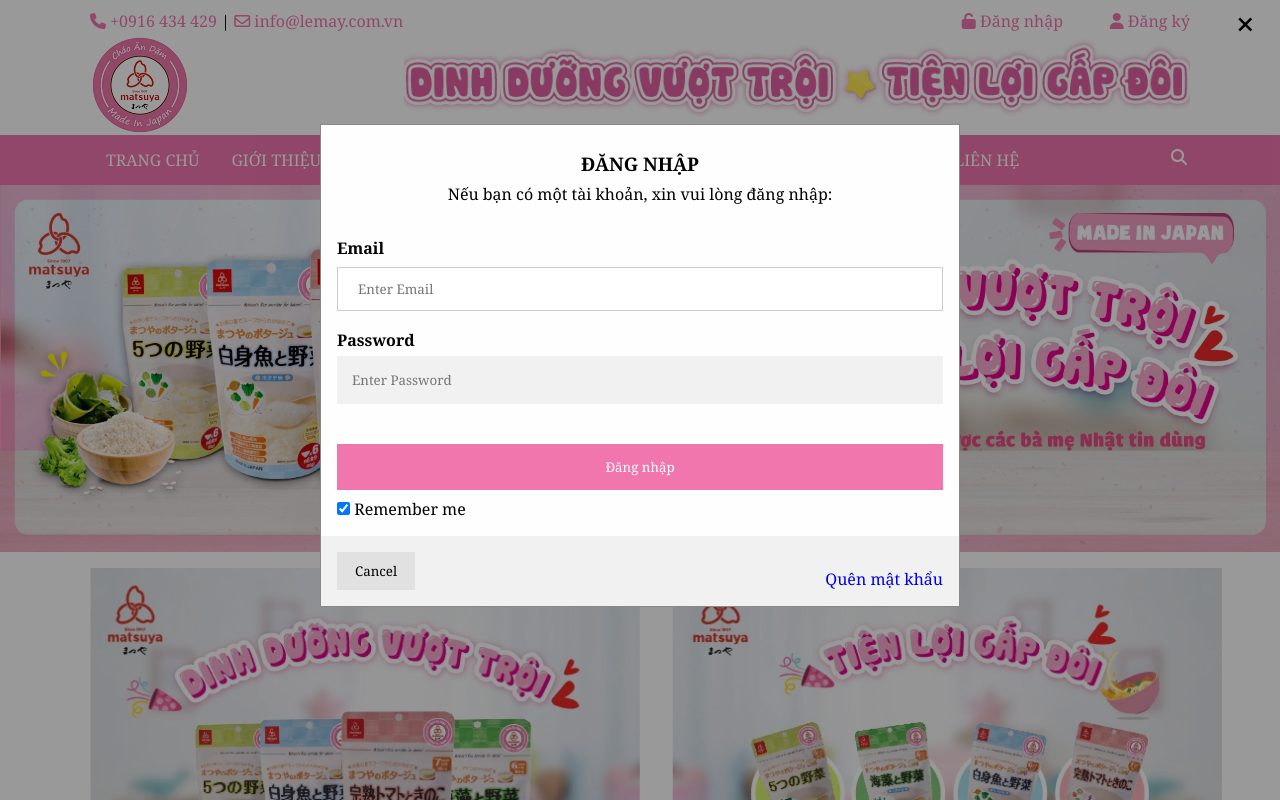
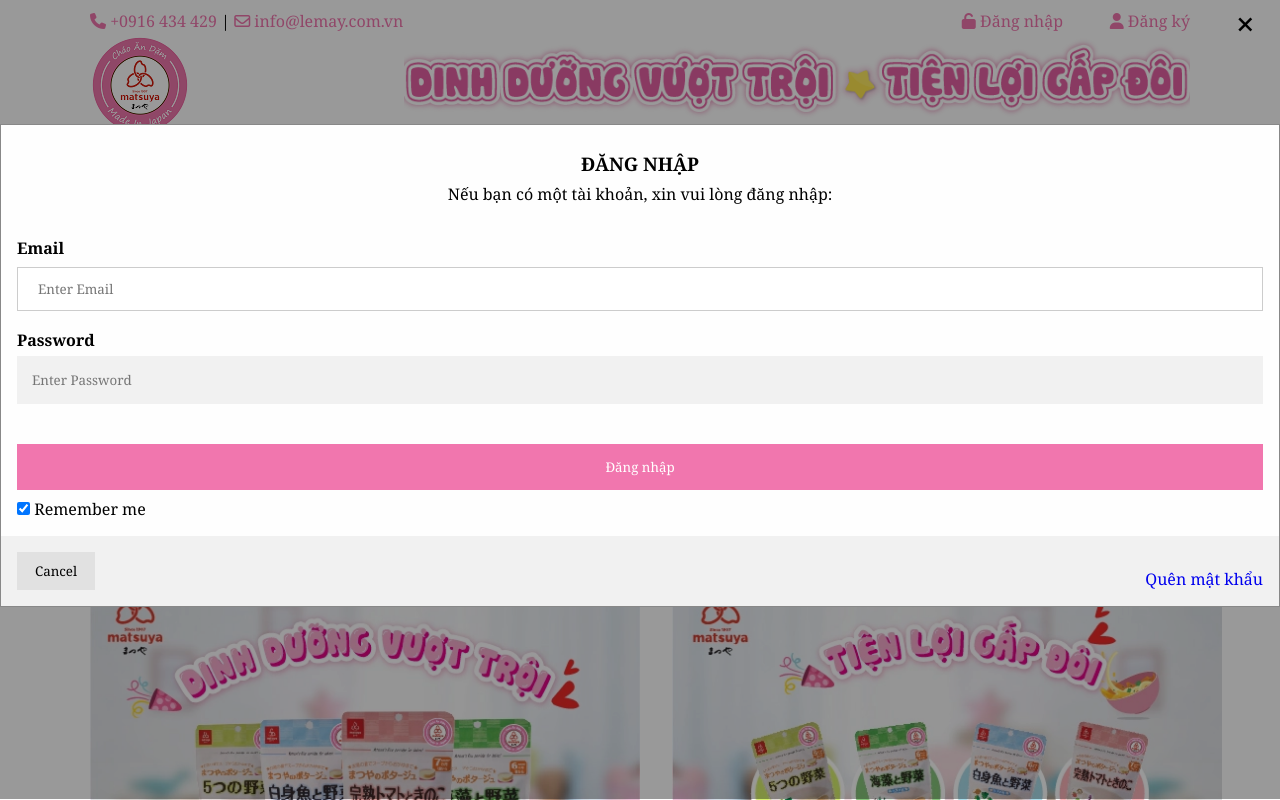
Before and after one commit to Midorinma/chaoandam, a plain HTML site: page index.html in a window 1280 px wide. Both pictures are taken after a click on the link "Đăng nhập". Shown: the top 800 px of the page. Drawn offline with Linux system fonts and the light colour scheme.

Commit message:
sua phan login form

```diff
--- a/Page1.css
+++ b/Page1.css
@@ -296,8 +296,9 @@ input[type=text], input[type=password] {
     z-index: 1; /* Sit on top */
     left: 0;
     top: 0;
+    max-width: 100%;
     width: 100%; /* Full width */
-    height: 100%; /* Full height */
+    height: auto; /* Full height */
     overflow: auto; /* Enable scroll if needed */
     background-color: rgb(0,0,0); /* Fallback color */
     background-color: rgba(0,0,0,0.4); /* Black w/ opacity */
@@ -307,7 +308,8 @@ input[type=text], input[type=password] {
     background-color: #fefefe;
     margin: 5% auto 15% auto; /* 5% from the top, 15% from the bottom and centered */
     border: 1px solid #888;
-    width: 50%; /* Could be more or less, depending on screen size */
+    max-width:100%; /* Could be more or less, depending on screen size */
+    width: auto;
   }
 
 .close {
```
